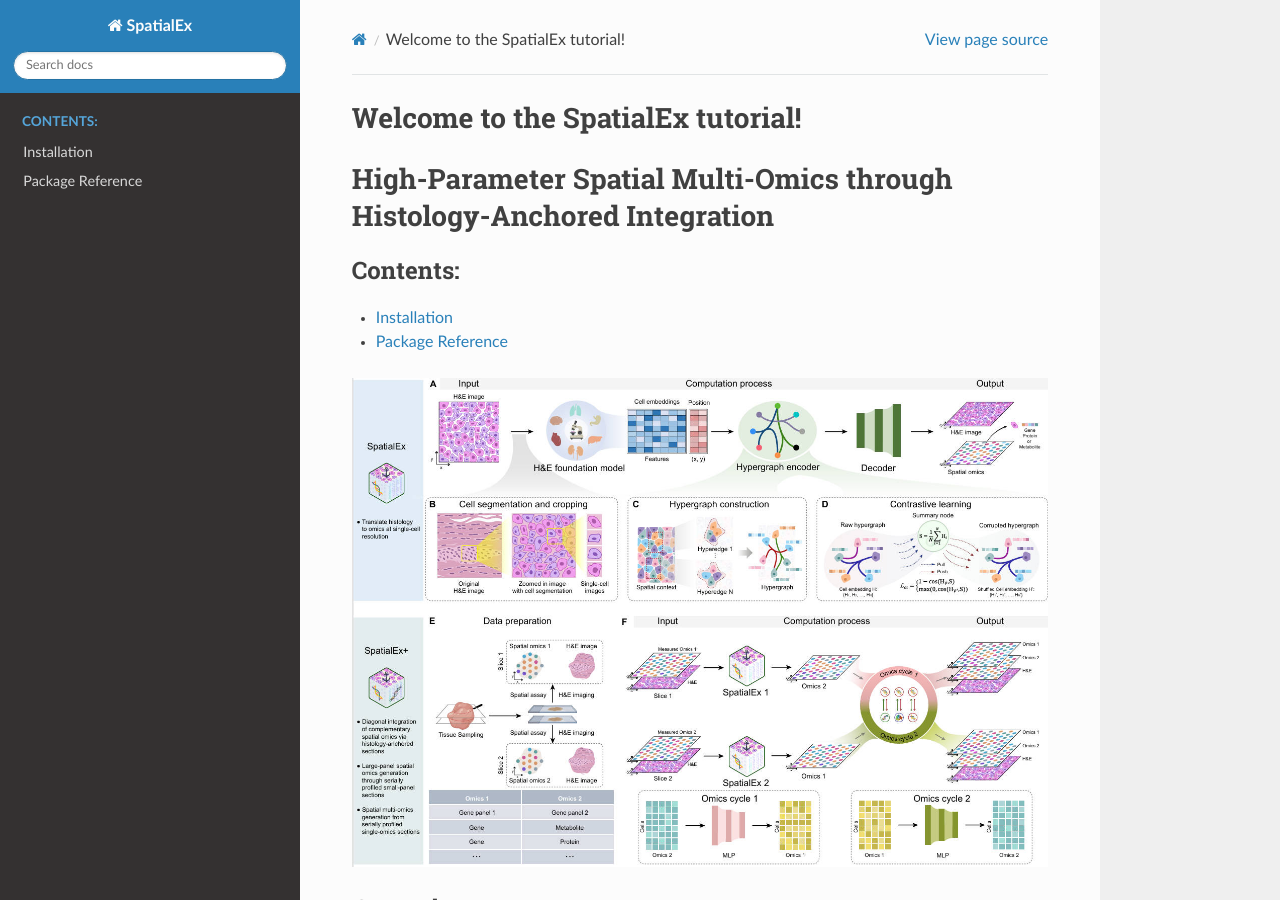
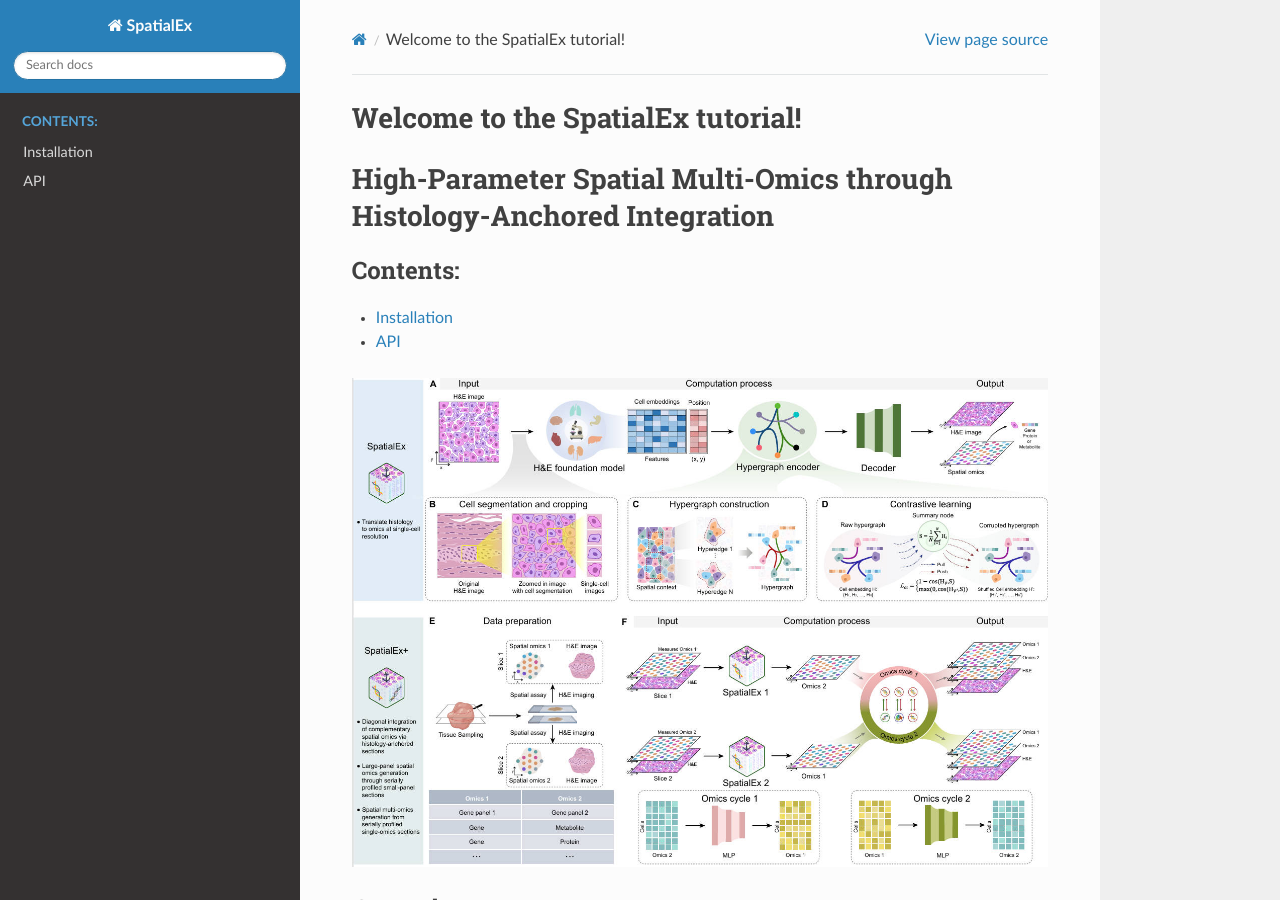
Before and after one commit to yonghao-Jlu/spatialex, a Sphinx documentation site: the page built from docs/source/index.rst, in a window 1280 px wide and 900 px high. Built offline with Sphinx 7.4.7 and the Read the Docs theme 3.1.0, drawn with Linux system fonts in a browser that asks for light colours; pages that are not in the unit, such as notebooks, are missing from menus.

Commit message:
modify to API

```diff
--- a/docs/source/API.rst
+++ b/docs/source/API.rst
@@ -1,4 +1,4 @@
-Package Reference
+API
 =================
 
 .. automodule:: SpatialEx.SpatialEx_pyG
```
